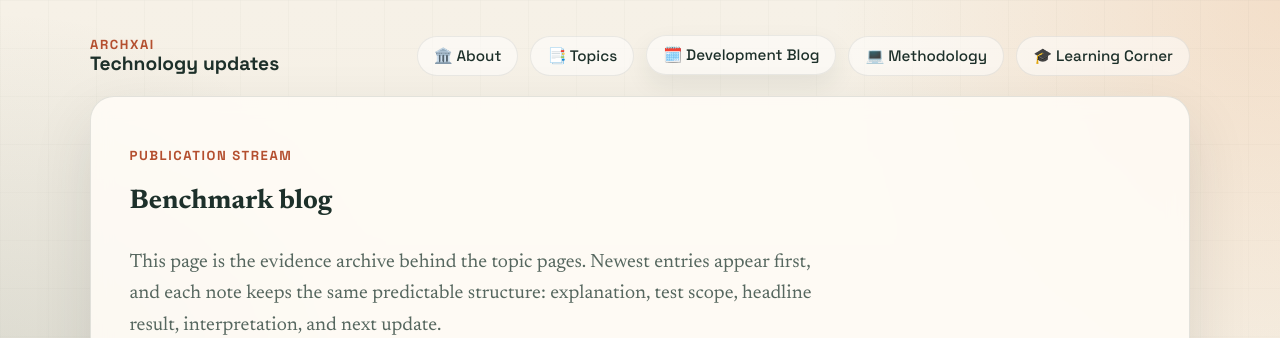
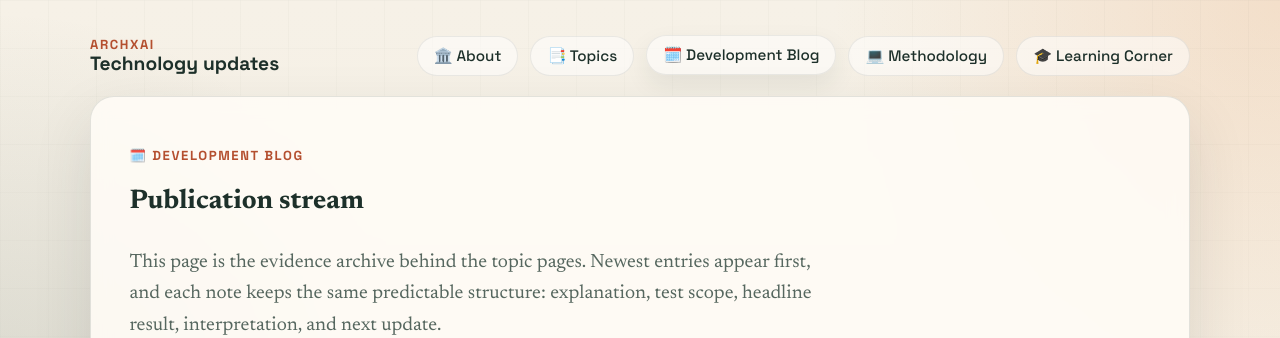
Before and after one commit to archxai/archxai.github.io, a Jekyll site: the page built from blog.md, in a window 1280 px wide. Shown: the top 338 px of the page. Built offline with Jekyll 4.4.1, drawn with Linux system fonts in a browser that asks for light colours.

Commit message:
Update blog title and eyebrow text

```diff
--- a/blog.md
+++ b/blog.md
@@ -6,8 +6,8 @@ permalink: /blog/
 ---
 
 <section class="panel">
-  <p class="eyebrow">Publication stream</p>
-  <h1>Benchmark blog</h1>
+  <p class="eyebrow">🗓️ Development Blog</p>
+  <h1>Publication stream</h1>
   <p class="lede">This page is the evidence archive behind the topic pages. Newest entries appear first, and each note keeps the same predictable structure: explanation, test scope, headline result, interpretation, and next update.</p>
   <div class="action-row">
     <a class="button button-primary" href="{{ '/tracks/' | relative_url }}">Browse by topic</a>
```
